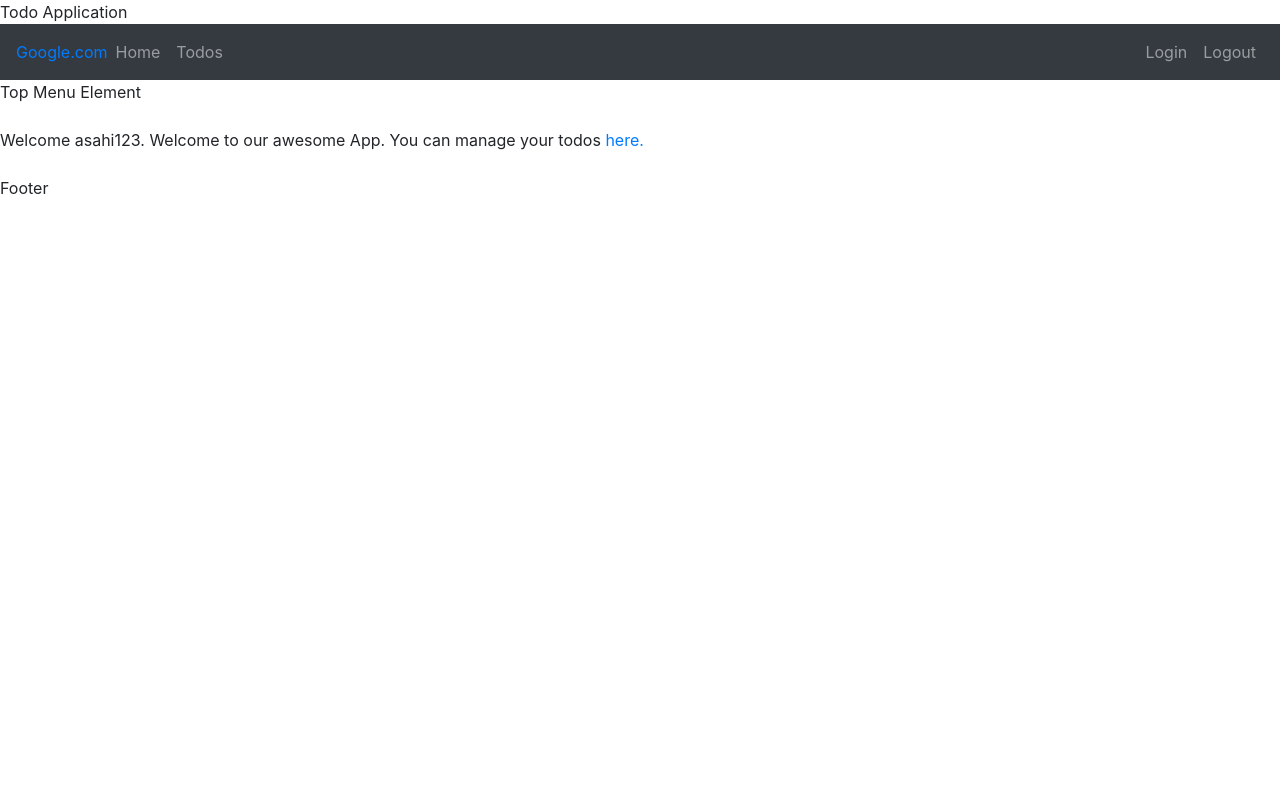
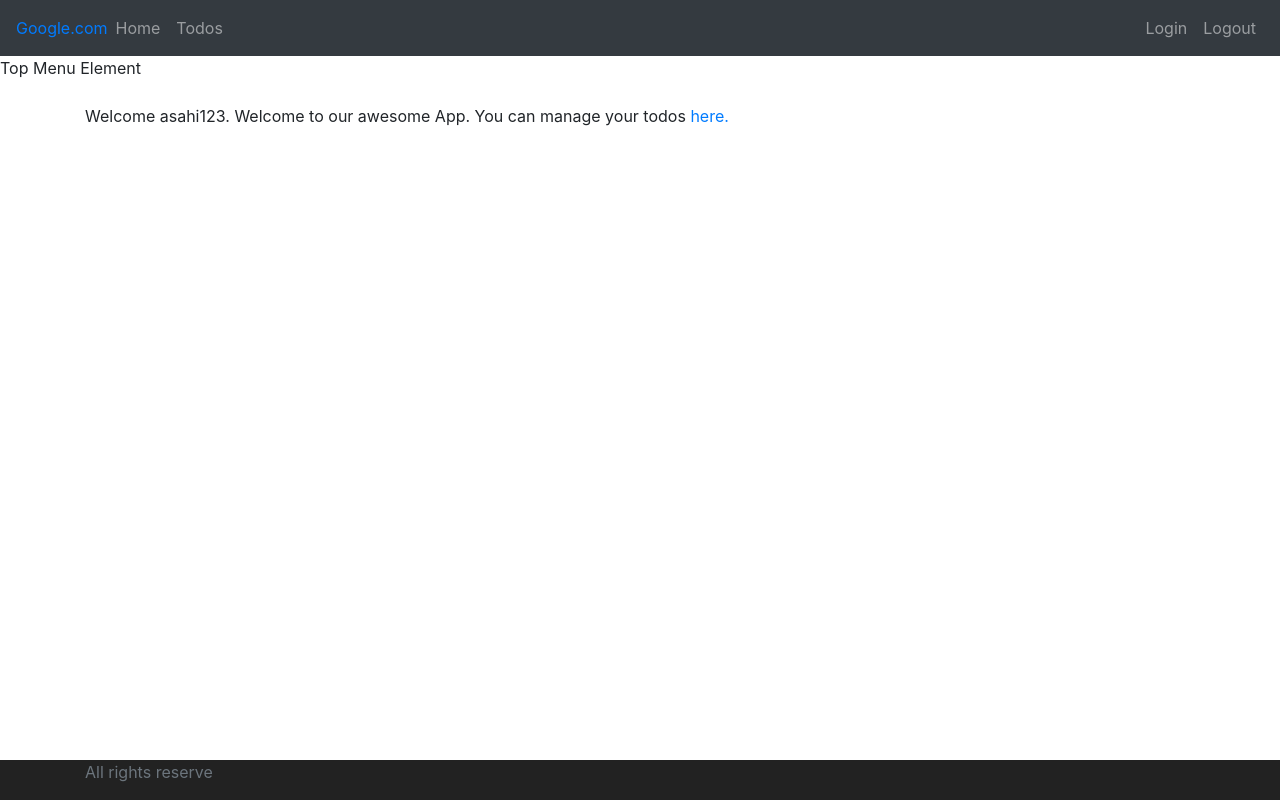
Before and after one commit to asapapi/TodoFrontEnd, an Angular app: page /welcome/asahi123 in a window 1280 px wide. Built offline with nearby package versions, Linux system fonts and the light colour scheme.

Commit message:
bootstraping components

```diff
--- a/src/app/app.component.html
+++ b/src/app/app.component.html
@@ -534,9 +534,10 @@
 <!-- * * * * * * * * * * * * * * * * * * * * * * * * * * * * * * * -->
 
 
-Todo Application
 <app-menu></app-menu>
+<div class="container">
 <router-outlet></router-outlet>
+</div>
 <app-footer></app-footer>
 
 
--- a/src/app/footer/footer.component.css
+++ b/src/app/footer/footer.component.css
@@ -0,0 +1,7 @@
+.footer{
+  position: absolute;
+  bottom: 0;
+  width: 100%;
+  height: 40px;
+  background-color: #222222;
+}
--- a/src/app/footer/footer.component.html
+++ b/src/app/footer/footer.component.html
@@ -1,3 +1,3 @@
-<BR><BR>
-
-Footer
+<footer class="footer">
+    <div class="container"><span class="text-muted">All rights reserve</span></div>
+</footer>
```
